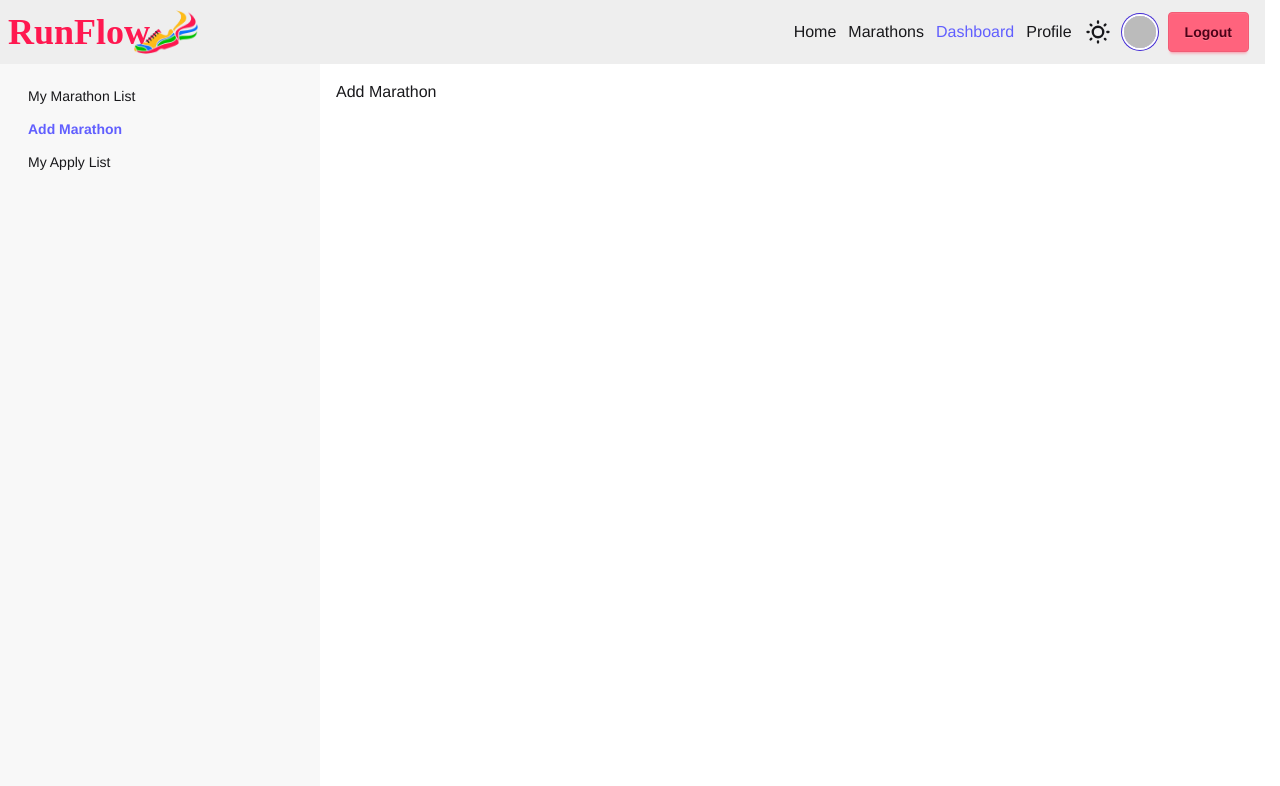
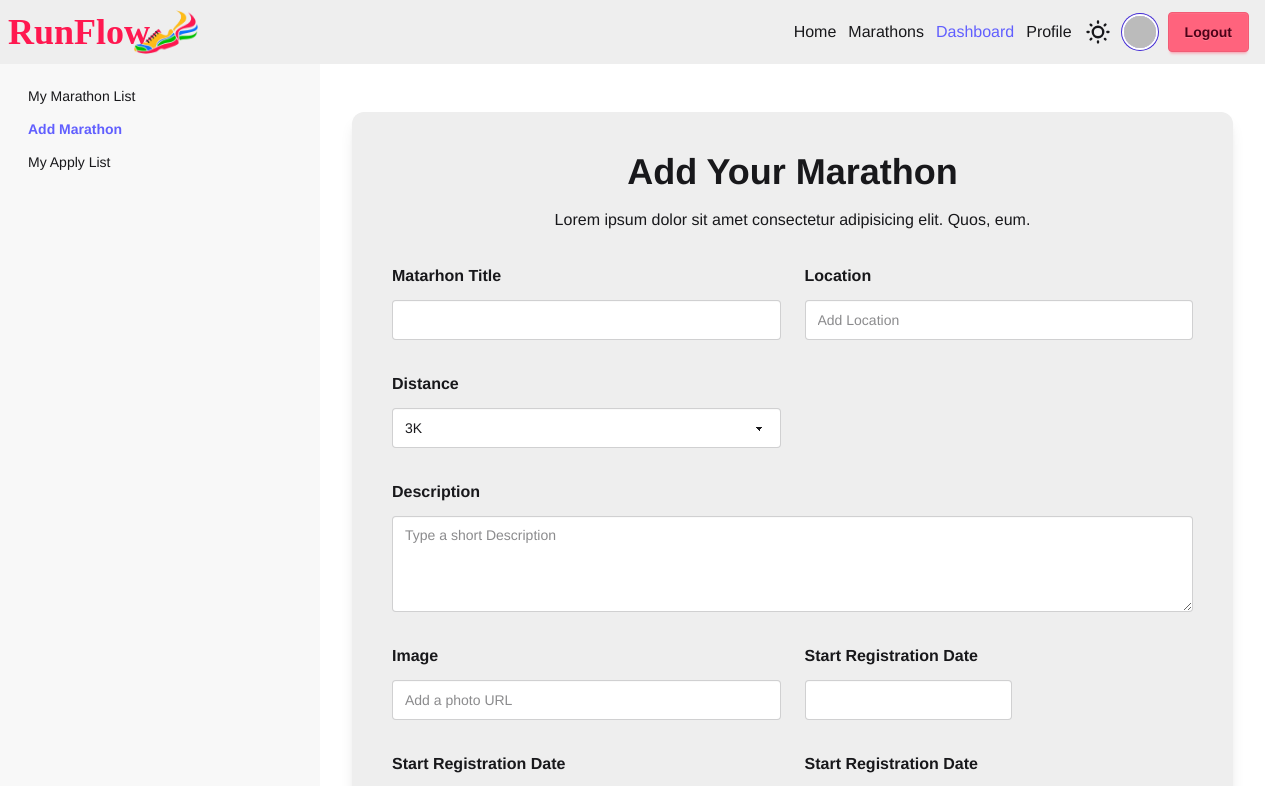
Before and after one commit to yeasin-islam/Runners.bd, a React (Vite) app: page /dashboard/add-marathon in a window 1280 px wide. Shown: the top 786 px of the page. Built offline with nearby package versions, Linux system fonts and the light colour scheme; no server answers; sample sign-in values are in the browser's storage; a web font is replaced by a local one.

Commit message:
Add addMarathom from and post data in server

```diff
--- a/package.json
+++ b/package.json
@@ -11,9 +11,11 @@
   },
   "dependencies": {
     "@tailwindcss/vite": "^4.1.8",
+    "axios": "^1.9.0",
     "firebase": "^11.8.1",
     "react": "^19.1.0",
     "react-countup": "^6.5.3",
+    "react-datepicker": "^8.4.0",
     "react-dom": "^19.1.0",
     "react-hot-toast": "^2.5.2",
     "react-icons": "^5.5.0",
--- a/src/pages/DashboardPages/AddMarathon.jsx
+++ b/src/pages/DashboardPages/AddMarathon.jsx
@@ -1,10 +1,141 @@
-import React from 'react';
+import React, { useEffect, useState } from 'react';
+import { onAuthStateChanged } from 'firebase/auth';
+import { auth } from '/src/firebase.config';
+import Swal from 'sweetalert2';
+import { useNavigate } from 'react-router';
+import DatePicker from "react-datepicker";
+import "react-datepicker/dist/react-datepicker.css";
+import axios from 'axios';
+// import { Helmet } from 'react-helmet-async';
 
 const AddMarathon = () => {
+    const [user, setUser] = useState({ email: '', displayName: '' });
+    const [startReg, setStartReg] = useState(null);
+    const [endReg, setEndReg] = useState(null);
+    const [marathonDate, setMarathonDate] = useState(null);
+
+
+    useEffect(() => {
+        const unsubscribe = onAuthStateChanged(auth, (currentUser) => {
+            if (currentUser) {
+                setUser({
+                    email: currentUser.email || '',
+                    displayName: currentUser.displayName || '',
+                });
+            }
+        });
+
+        return () => unsubscribe();
+    }, []);
+
+    const navigate = useNavigate();
+
+    const handleAddMarathon = async (e) => {
+        e.preventDefault();
+
+        const form = e.target;
+        // const formData = new FormData(form)
+        // const data = Object.fromEntries(formData.entries())
+
+        const addMarathonPost = {
+            title: form.title.value,
+            location: form.location.value,
+            distance: form.distance.value,
+            startReg: form.startReg.value,
+            endReg: form.endReg.value,
+            marathonDate: form.marathonDate.value,
+            description: form.description.value,
+            photo: form.photo.value,
+            creatBy: user.email,
+            createdAt : new Date().toISOString().split('T')[0],
+            totalRegistration: 0
+        };
+        // console.log('Form Submission:', addMarathonPost);
+
+        axios.post(`${import.meta.env.VITE_API_URL}/marathons`,addMarathonPost)
+            .then(res => {
+                if (res.data.insertedId) {
+                    // console.log(data)
+                    Swal.fire({
+                        title: 'Marathon Added!',
+                        text: 'Your Marathon Post has been submitted successfully.',
+                        icon: 'success',
+                        confirmButtonText: 'OK',
+                    }).then(() => {
+                        // form.reset();
+                        navigate('/dashboard/my-marathons');
+                    })
+                }
+            })
+            .catch(error => {
+                console.log(error);
+            })
+    };
+
+
     return (
-        <div>
-            <p>Add Marathon</p>
-        </div>
+        <section className='container mx-auto px-4 my-8'>
+            {/* <Helmet>
+                <title>
+                    Add Marathon | RunFlow
+                </title>
+            </Helmet> */}
+            <div className="flex flex-col rounded-xl shadow-lg justify-center bg-base-300 items-center pb-10">
+                <div className='text-center w-full max-w-2xl mt-6 px-4'>
+                    <h2 className="text-3xl md:text-4xl font-bold my-4">Add Your Marathon</h2>
+                    <p className=" mb-6">Lorem ipsum dolor sit amet consectetur adipisicing elit. Quos, eum.</p>
+                </div>
+
+                <form onSubmit={handleAddMarathon} className="grid grid-cols-1 md:grid-cols-2 gap-6 px-4 md:px-10 w-full max-w-5xl">
+
+                    <div>
+                        <legend className="fieldset-legend mb-1">Matarhon Title</legend>
+                        <input type="text" name="title" className="input input-bordered w-full" required />
+                    </div>
+
+                    <div>
+                        <legend className="fieldset-legend mb-1">Location</legend>
+                        <input type="text" name="location" className="input input-bordered w-full" placeholder="Add Location" required />
+                    </div>
+
+                    <div>
+                        <legend className="fieldset-legend mb-1">Distance</legend>
+                        <select name="distance" defaultValue="Select a Distance" className="select w-full">
+                            <option disabled>Select Distance</option>
+                            <option>3K</option>
+                            <option>10K</option>
+                            <option>25K</option>
+                        </select>
+                    </div>
+
+                    <div className="md:col-span-2">
+                        <legend className="fieldset-legend mb-1">Description</legend>
+                        <textarea name="description" className="textarea h-24 w-full" placeholder="Type a short Description" required></textarea>
+                    </div>
+
+                    <div>
+                        <legend className="fieldset-legend mb-1">Image</legend>
+                        <input type="text" name="photo" className="input input-bordered w-full" placeholder="Add a photo URL" required />
+                    </div>
+
+                    <div>
+                        <legend className="fieldset-legend mb-1">Start Registration Date</legend>
+                        <DatePicker name="startReg" selected={startReg} onChange={(date) => setStartReg(date)} className="input input-bordered w-full" required />
+                    </div>
+                    <div>
+                        <legend className="fieldset-legend mb-1">Start Registration Date</legend>
+                        <DatePicker name="endReg" selected={endReg} onChange={(date) => setEndReg(date)} className="input input-bordered w-full" required />
+                    </div>
+                    <div>
+                        <legend className="fieldset-legend mb-1">Start Registration Date</legend>
+                        <DatePicker name="marathonDate" selected={marathonDate} onChange={(date) => setMarathonDate(date)} className="input input-bordered w-full" required />
+                    </div>
+                    <button type="submit" className="btn md:col-span-2 btn-neutral mt-6 px-6">
+                        Add Your Marathon
+                    </button>
+                </form>
+            </div>
+        </section>
     );
 };
 
```
Also changed, not shown: 1 other file (tests, documents, lock files or other folders).
